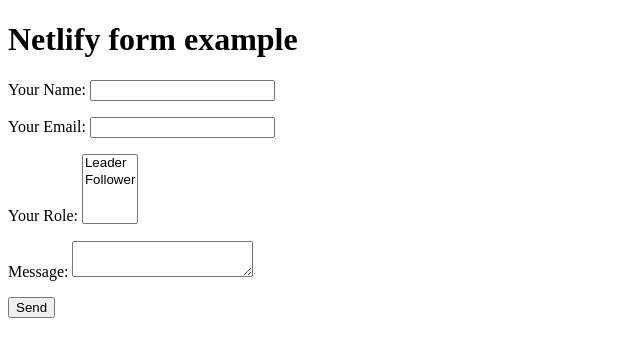
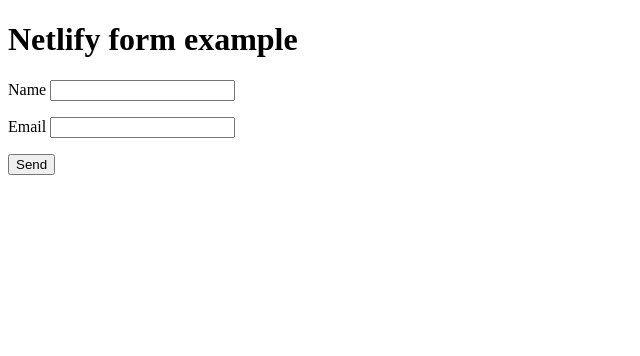
Before and after one commit to raficode2303/netlify-form-example, a plain HTML site: page index.html in a window 1280 px wide. Shown: the whole page, without its empty margins (0-640 px from the left). Drawn offline with Linux system fonts and the light colour scheme.

Commit message:
changing to "<form name="contact" netlify>"

```diff
--- a/index.html
+++ b/index.html
@@ -7,24 +7,12 @@
   </head>
   <body>
     <h1>Netlify form example</h1>
-    <form name="contact" method="POST" data-netlify="true">
+    <form name="contact" netlify>
       <p>
-        <label>Your Name: <input type="text" name="name" /></label>
+        <label>Name <input type="text" name="name" /></label>
       </p>
       <p>
-        <label>Your Email: <input type="email" name="email" /></label>
-      </p>
-      <p>
-        <label
-          >Your Role:
-          <select name="role[]" multiple>
-            <option value="leader">Leader</option>
-            <option value="follower">Follower</option>
-          </select></label
-        >
-      </p>
-      <p>
-        <label>Message: <textarea name="message"></textarea></label>
+        <label>Email <input type="email" name="email" /></label>
       </p>
       <p>
         <button type="submit">Send</button>
```
